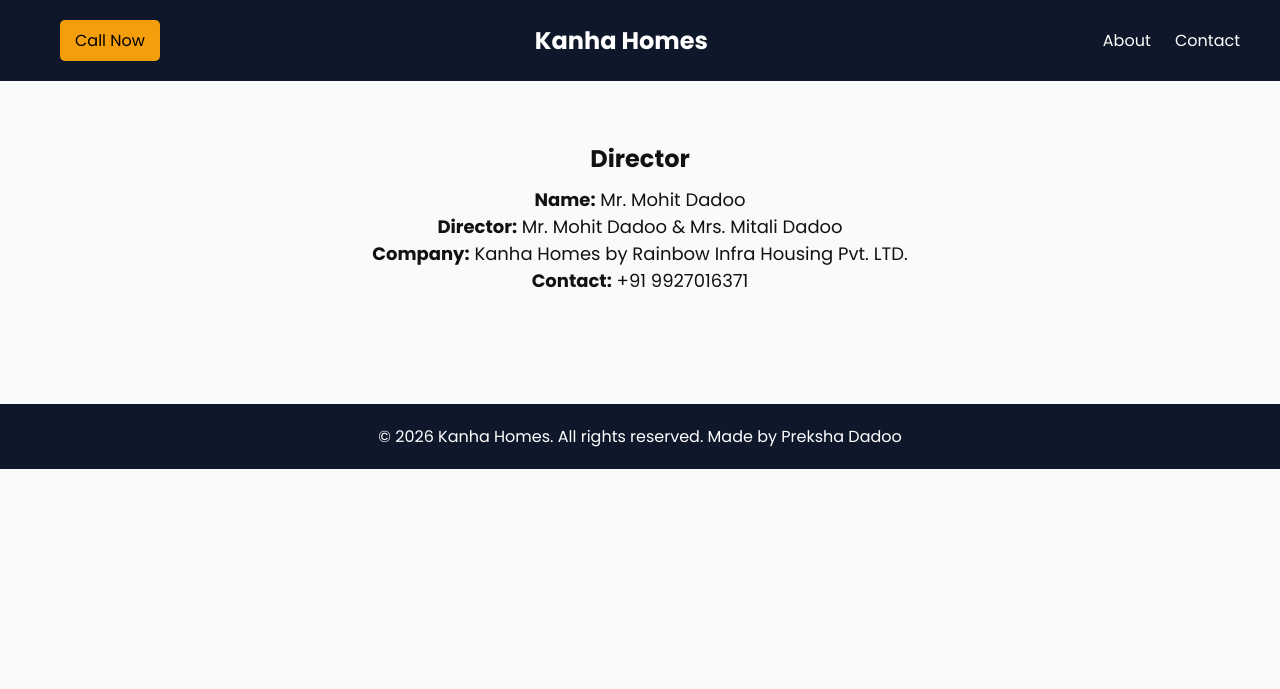
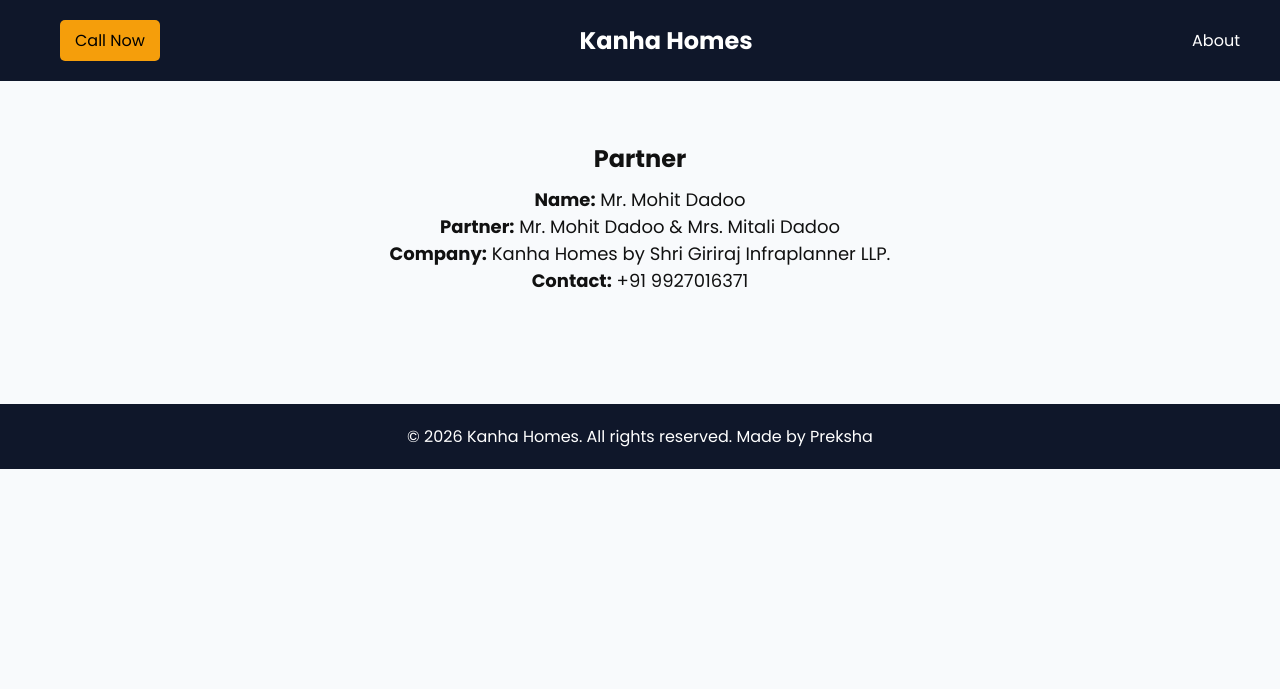
Before and after one commit to Preksha-Dadoo/kanha-homes, a Flask app: page / in a window 1280 px wide. Shown: the top 689 px of the page. Run offline with Flask 3, Linux system fonts and the light colour scheme; some libraries are stand-ins or nearby versions.

Commit message:
Temporarily hide project info for RERA

```diff
--- a/templates/about.html
+++ b/templates/about.html
@@ -10,7 +10,7 @@
 
     <h1>About Kanha Homes</h1>
     <p>Kanha Homes is a trusted construction company building quality homes.</p>
-    <p><b>Director:</b> Mr. Mohit Dadoo</p>
+    <p><b>Partner:</b> Mr. Mohit Dadoo</p>
     <a href="/">Back to Home</a>
 
 </body>
--- a/templates/index.html
+++ b/templates/index.html
@@ -163,17 +163,17 @@
             <div>
                 <!-- <a href="/projects">Projects</a> -->
                 <a href="/about">About</a>
-                <a href="/contact">Contact</a>
+                <!-- <a href="/contact">Contact</a> -->
             </div>
         </nav>
     </header>
 
 
     <section class="section" style="text-align:center;">
-    <h2>Director</h2>
+    <h2>Partner</h2>
     <p style="font-size:18px; margin-top:10px;"><b>Name:</b> Mr. Mohit Dadoo</p>
-    <p style="font-size:18px;"><b>Director:</b> Mr. Mohit Dadoo & Mrs. Mitali Dadoo</p>
-    <p style="font-size:18px;"><b>Company:</b> Kanha Homes by Rainbow Infra Housing Pvt. LTD. </p>
+    <p style="font-size:18px;"><b>Partner:</b> Mr. Mohit Dadoo & Mrs. Mitali Dadoo</p>
+    <p style="font-size:18px;"><b>Company:</b> Kanha Homes by Shri Giriraj Infraplanner LLP. </p>
     <p style="font-size:18px;"><b>Contact:</b> +91 9927016371</p>
 </section>
 
@@ -237,7 +237,7 @@
 
 -->
     <div class="footer">
-        <p>© 2026 Kanha Homes. All rights reserved. Made by Preksha Dadoo</p>
+        <p>© 2026 Kanha Homes. All rights reserved. Made by Preksha</p>
     </div>
 
     <a href="https://wa.me/+919927016371" target="_blank" class="whatsapp-float">
```
